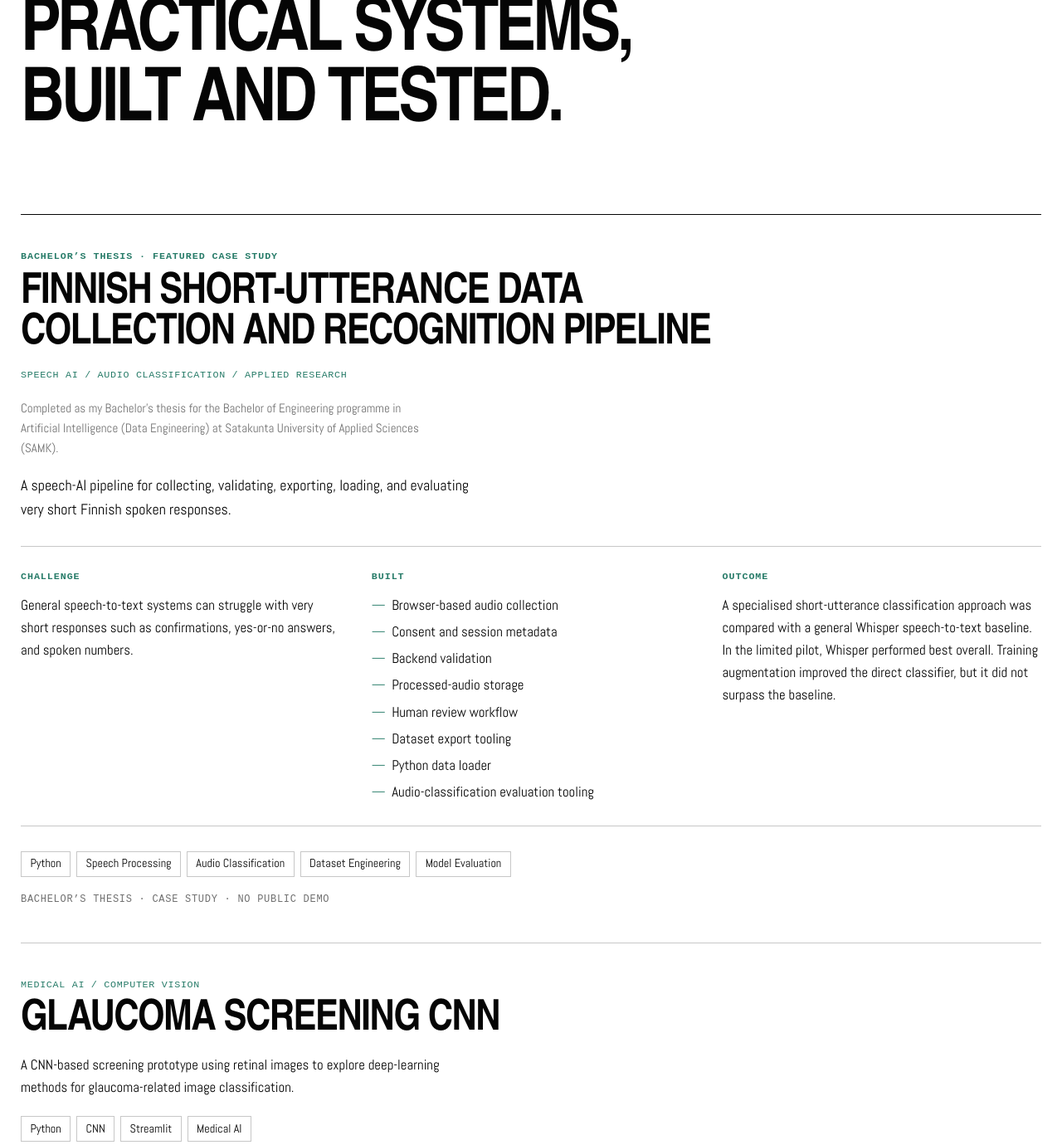
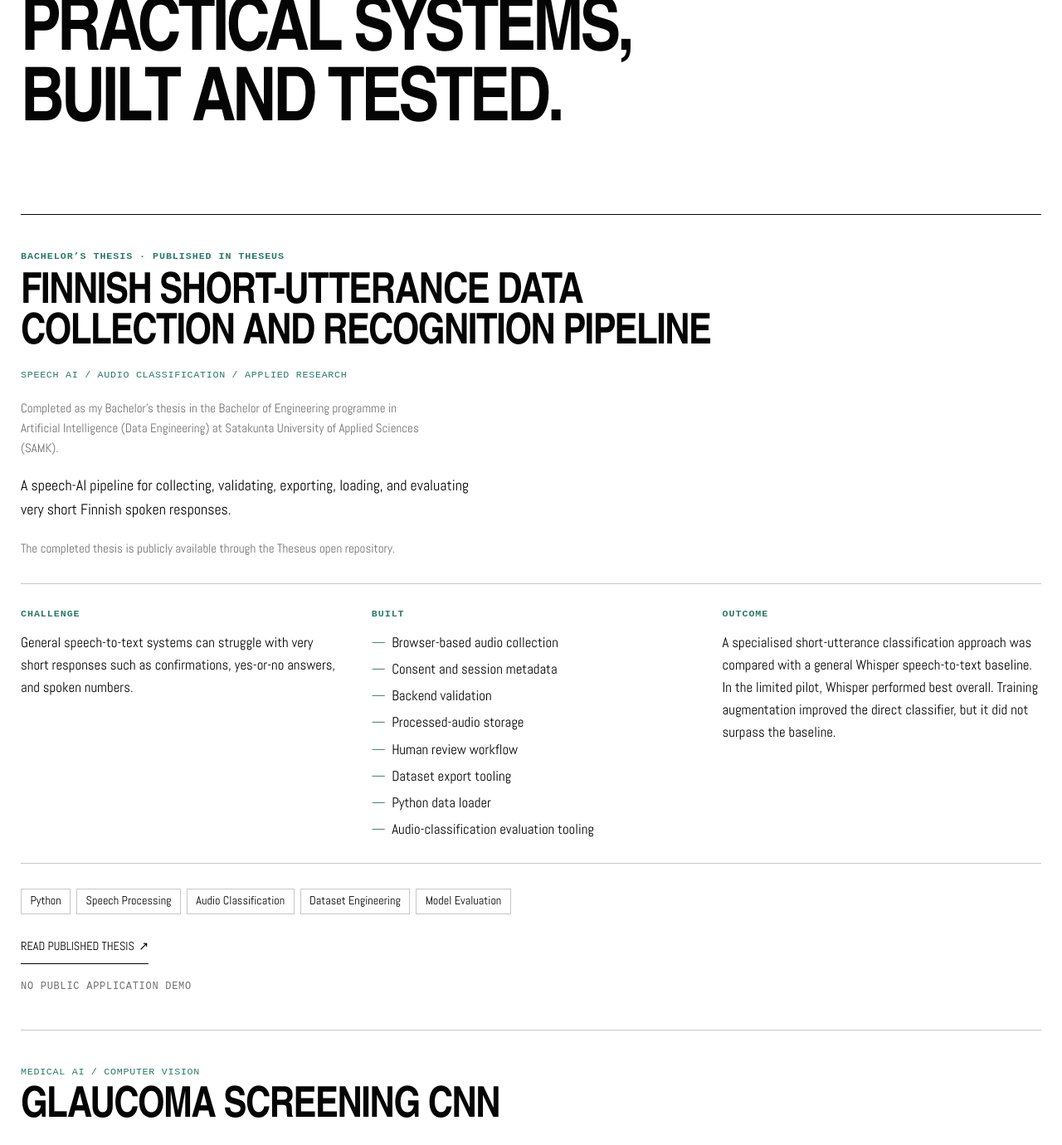
Before and after one commit to 1avishek/my_portfolio, a React (Vite) app: page / in a window 1280 px wide. Shown: the part 2154-3534 px from the top of the page at 83% size. Built offline with nearby package versions, Linux system fonts and the light colour scheme.

Commit message:
Publish Theseus thesis link (#14)

```diff
--- a/index.html
+++ b/index.html
@@ -14,7 +14,7 @@
     <title>Avishek Kuri Ananda | Bachelor of Engineering</title>
     <meta
       name="description"
-      content="Portfolio of Avishek Kuri Ananda, a Bachelor of Engineering graduate from SAMK’s Artificial Intelligence (Data Engineering) programme, working across machine learning, backend systems, and data pipelines."
+      content="Portfolio of Avishek Kuri Ananda, based in Finland, featuring work in medical imaging, Finnish speech recognition, backend APIs, and data pipelines, including a published Bachelor’s thesis at SAMK."
     />
     <meta name="theme-color" content="#050505" />
     <link rel="canonical" href="https://avishekananda.is-a.dev/" />
@@ -23,7 +23,7 @@
     <meta property="og:title" content="Avishek Kuri Ananda | Bachelor of Engineering" />
     <meta
       property="og:description"
-      content="Bachelor of Engineering graduate from SAMK’s Artificial Intelligence (Data Engineering) programme, based in Finland and building machine learning, backend, and data systems."
+      content="Selected machine learning, backend, and data projects by Avishek Kuri Ananda, including his published Bachelor’s thesis on Finnish short-utterance recognition."
     />
     <meta property="og:image" content="https://avishekananda.is-a.dev/social-preview.jpg" />
     <meta property="og:image:type" content="image/jpeg" />
@@ -34,7 +34,7 @@
     <meta name="twitter:title" content="Avishek Kuri Ananda | Bachelor of Engineering" />
     <meta
       name="twitter:description"
-      content="Bachelor of Engineering graduate from SAMK’s Artificial Intelligence (Data Engineering) programme, based in Finland and building machine learning, backend, and data systems."
+      content="Selected machine learning, backend, and data projects by Avishek Kuri Ananda, including his published Bachelor’s thesis on Finnish short-utterance recognition."
     />
     <meta name="twitter:image" content="https://avishekananda.is-a.dev/social-preview.jpg" />
     <meta name="twitter:image:alt" content="Avishek Kuri Ananda portfolio preview" />
@@ -45,7 +45,7 @@
         "@id": "https://avishekananda.is-a.dev/#profile",
         "url": "https://avishekananda.is-a.dev/",
         "name": "Avishek Kuri Ananda | Portfolio",
-        "description": "Bachelor of Engineering graduate from SAMK’s Artificial Intelligence (Data Engineering) programme, based in Finland and working across machine learning, backend systems, and data pipelines.",
+        "description": "Portfolio of Avishek Kuri Ananda, based in Finland, featuring machine learning, backend, and data projects, including a published Bachelor’s thesis at SAMK.",
         "inLanguage": "en",
         "mainEntity": {
           "@type": "Person",
@@ -68,7 +68,17 @@
             "Speech recognition",
             "Backend APIs",
             "Data engineering"
-          ]
+          ],
+          "subjectOf": {
+            "@type": "CreativeWork",
+            "name": "Design and Implementation of a Finnish Short-Utterance Data Collection and Recognition Pipeline for Speech-to-Text Systems",
+            "url": "https://urn.fi/URN:NBN:fi:amk-2026071425874",
+            "author": {
+              "@type": "Person",
+              "@id": "https://avishekananda.is-a.dev/#person",
+              "name": "Avishek Kuri Ananda"
+            }
+          }
         }
       }
     </script>
--- a/src/components/ProjectRow.tsx
+++ b/src/components/ProjectRow.tsx
@@ -5,10 +5,20 @@ type ProjectRowProps = {
 }
 
 function ProjectActions({ project }: ProjectRowProps) {
-  if (!project.live && !project.github) return null
+  if (!project.publicationUrl && !project.live && !project.github) return null
 
   return (
     <div className="project-links" aria-label={`${project.title} links`}>
+      {project.publicationUrl ? (
+        <a
+          href={project.publicationUrl}
+          target="_blank"
+          rel="noopener noreferrer"
+          aria-label={project.publicationAriaLabel}
+        >
+          {project.publicationLabel} <span aria-hidden="true">↗</span>
+        </a>
+      ) : null}
       {project.live ? (
         <a href={project.live} target="_blank" rel="noopener noreferrer">
           Live demo <span aria-hidden="true">↗</span>
@@ -39,7 +49,7 @@ function FeaturedCaseStudy({ project }: ProjectRowProps) {
 
   return (
     <div className="project-copy project-copy--featured">
-      <p className="featured-label">Bachelor’s thesis · Featured case study</p>
+      <p className="featured-label">{project.featuredLabel}</p>
       <h3>
         Finnish Short-Utterance Data
         <br />
@@ -48,6 +58,7 @@ function FeaturedCaseStudy({ project }: ProjectRowProps) {
       <p className="project-category">{project.category}</p>
       <p className="project-support">{project.supportingLine}</p>
       <p className="project-intro">{project.description}</p>
+      <p className="project-support">{project.publicationNote}</p>
 
       <div className="case-study-details">
         <section>
@@ -69,6 +80,7 @@ function FeaturedCaseStudy({ project }: ProjectRowProps) {
       </div>
 
       <TechnologyLabels project={project} />
+      <ProjectActions project={project} />
       <p className="project-status">{project.status}</p>
     </div>
   )
--- a/src/data/projects.ts
+++ b/src/data/projects.ts
@@ -3,6 +3,11 @@ export type Project = {
   category: string
   description: string
   supportingLine?: string
+  featuredLabel?: string
+  publicationNote?: string
+  publicationUrl?: string
+  publicationLabel?: string
+  publicationAriaLabel?: string
   status?: string
   technologies: string[]
   github?: string
@@ -18,11 +23,16 @@ export const projects: Project[] = [
   {
     title: 'Finnish Short-Utterance Data Collection and Recognition Pipeline',
     category: 'Speech AI / Audio Classification / Applied Research',
+    featuredLabel: 'Bachelor’s thesis · Published in Theseus',
     supportingLine:
-      'Completed as my Bachelor’s thesis for the Bachelor of Engineering programme in Artificial Intelligence (Data Engineering) at Satakunta University of Applied Sciences (SAMK).',
+      'Completed as my Bachelor’s thesis in the Bachelor of Engineering programme in Artificial Intelligence (Data Engineering) at Satakunta University of Applied Sciences (SAMK).',
     description:
       'A speech-AI pipeline for collecting, validating, exporting, loading, and evaluating very short Finnish spoken responses.',
-    status: 'Bachelor’s thesis · Case study · No public demo',
+    publicationNote: 'The completed thesis is publicly available through the Theseus open repository.',
+    publicationUrl: 'https://urn.fi/URN:NBN:fi:amk-2026071425874',
+    publicationLabel: 'Read published thesis',
+    publicationAriaLabel: 'Read the published Bachelor’s thesis by Avishek Kuri Ananda in Theseus',
+    status: 'No public application demo',
     technologies: [
       'Python',
       'Speech Processing',
```
Also changed, not shown: 2 other files (tests, documents, lock files or other folders).
